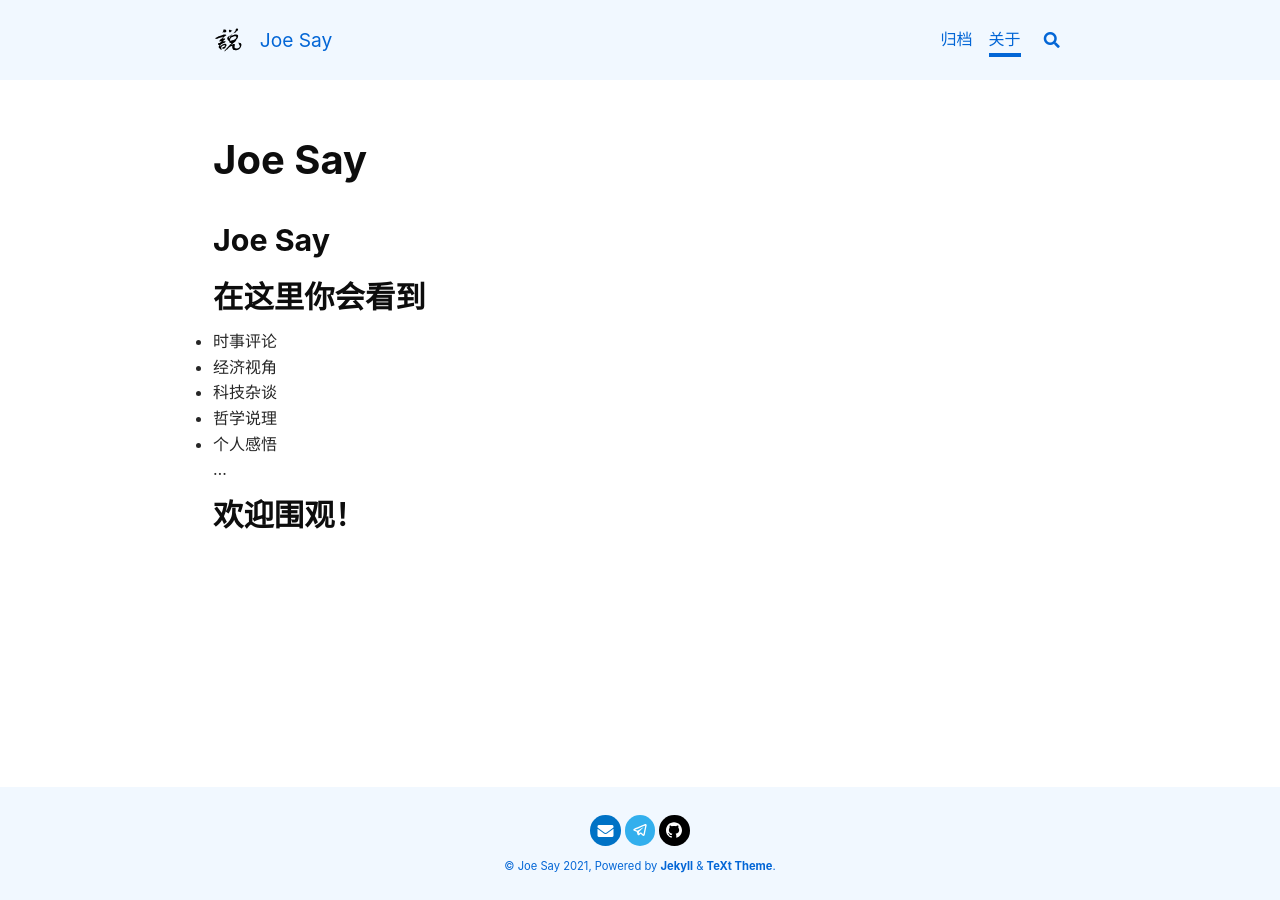
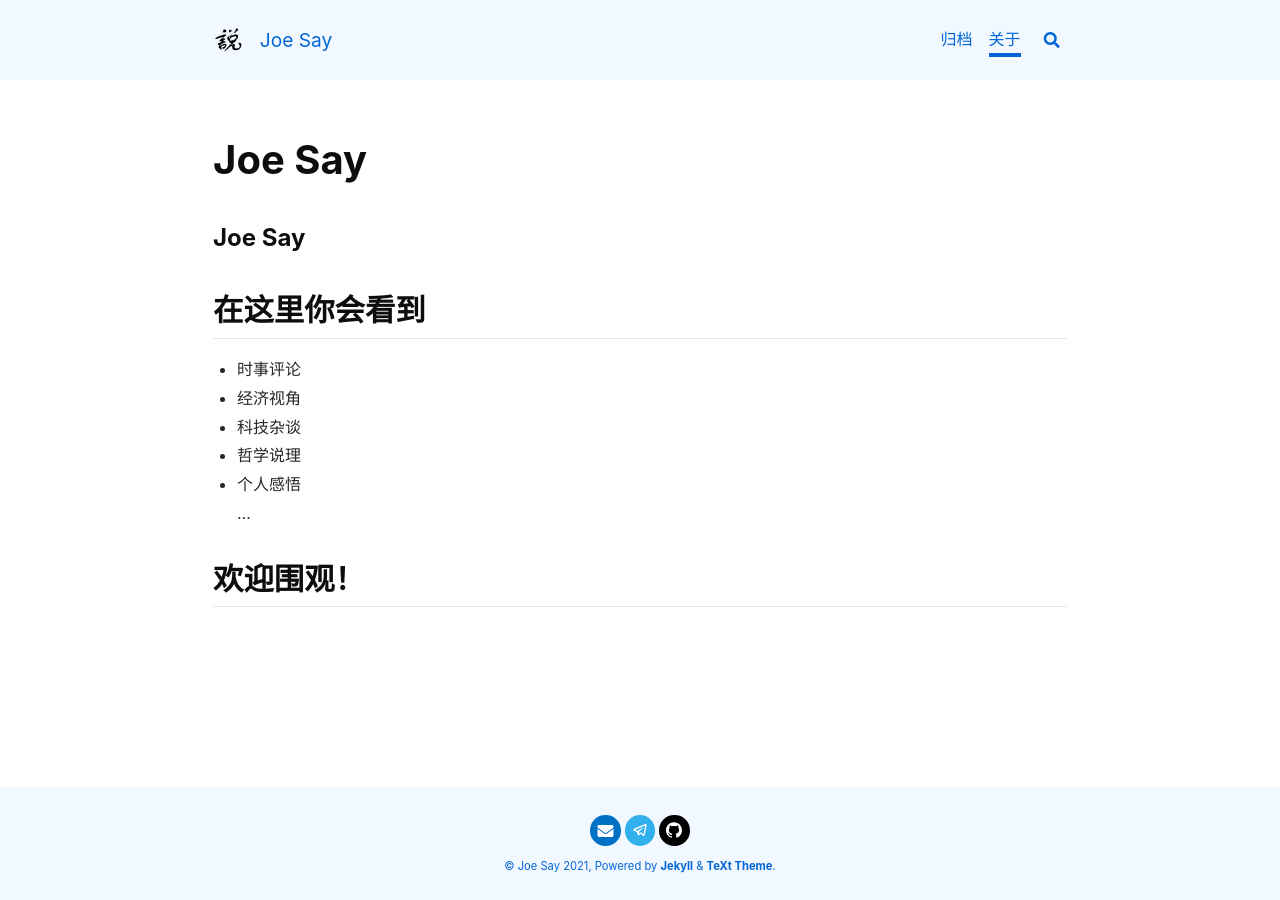
Before and after one commit to ttttinyfish/ttttinyfish.github.io, a Jekyll site: the page built from about.md, in a window 1280 px wide. Built offline with Jekyll 4.4.1, drawn with Linux system fonts in a browser that asks for light colours; nearby versions of some CDN libraries; our own code applies the rules of GitHub Pages for plain Markdown files; comment, search, counter and statistics services are not loaded.

```diff
--- a/about.md
+++ b/about.md
@@ -25,7 +25,8 @@ titles: Welcome to Joe Say!
   # @end locale config
 key: page-about
 ---
-## Joe Say
+
+### Joe Say
 
 
 ## 在这里你会看到
```
Also changed, not shown: other parts of about.md (+1 -1 lines).
